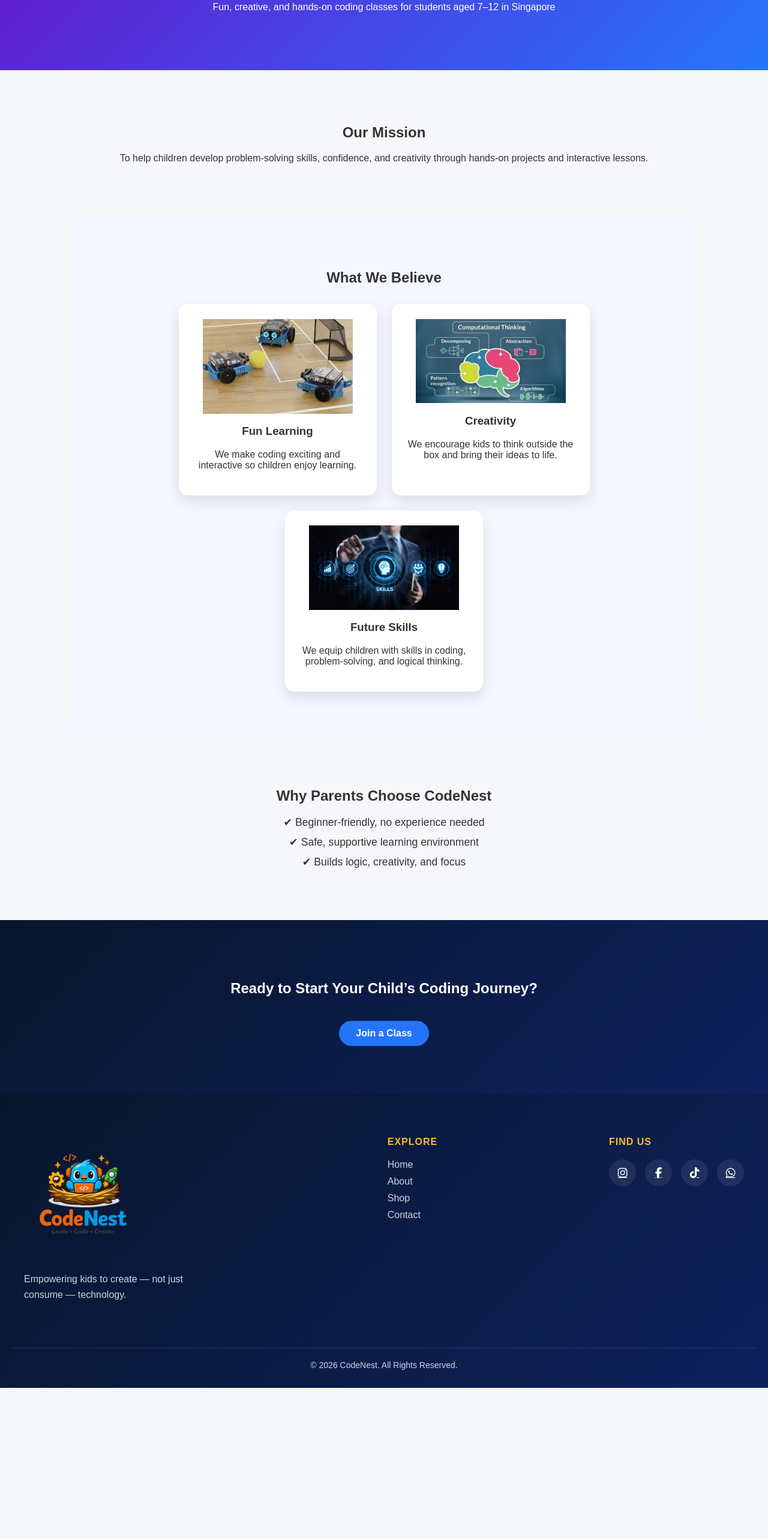
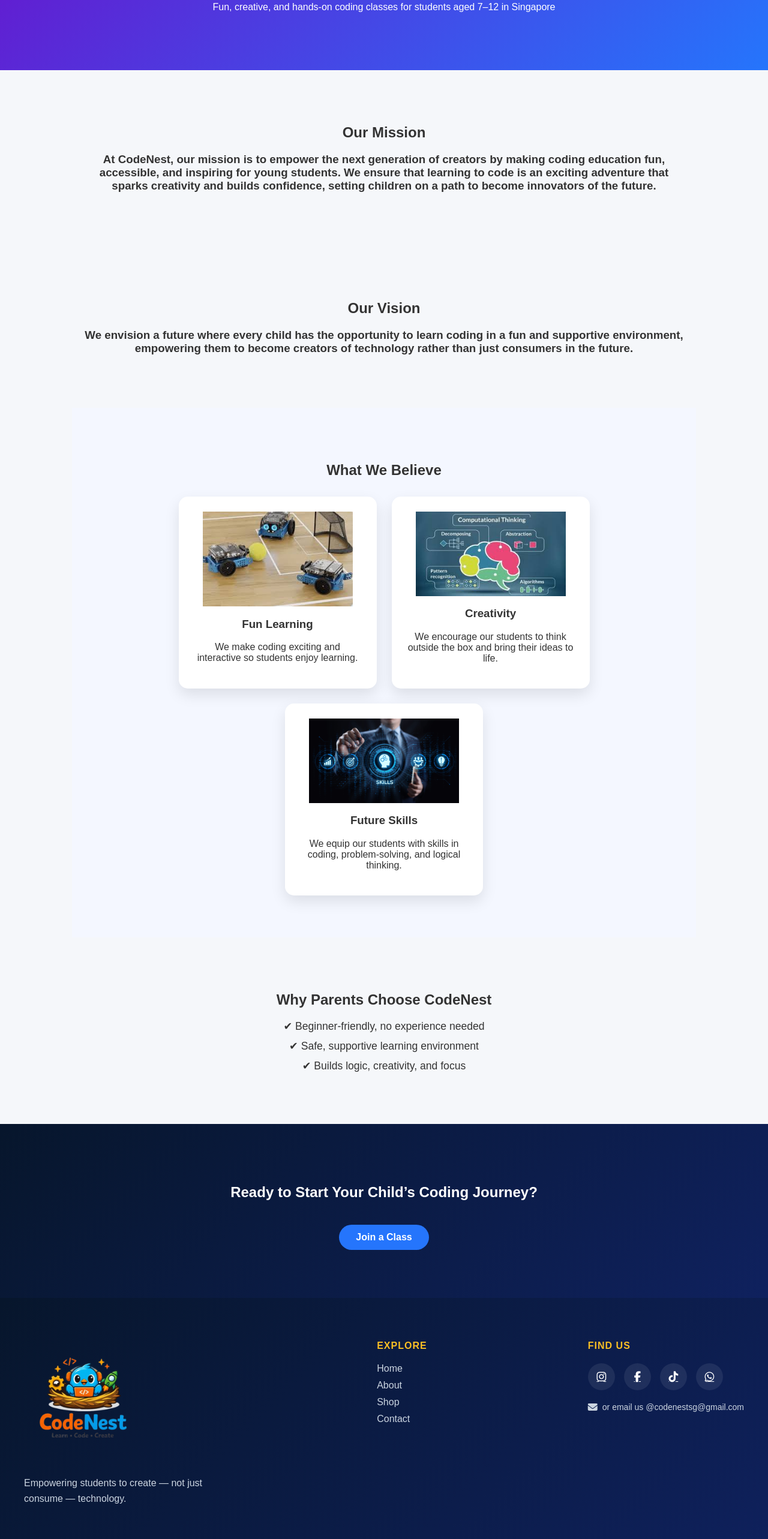
Before and after one commit to vamirion/Website, a website: page public/about.html in a window 1280 px wide. Shown: the part 231-2797 px from the top of the page at 60% size. Before the commit the page ends 2545 px from the top, so only its background shows below. Drawn offline with Linux system fonts and the light colour scheme.

Commit message:
Information update

```diff
--- a/public/about.html
+++ b/public/about.html
@@ -32,10 +32,22 @@
   <section class="about-section">
     <div class="about-text">
       <h2>Our Mission</h2>
-      <p>
-        To help children develop problem-solving skills, confidence, and
-        creativity through hands-on projects and interactive lessons.
-      </p>
+      <h3>
+        At CodeNest, our mission is to empower the next generation of creators by making
+        coding education fun, accessible, and inspiring for young students. We ensure that learning to code is an
+        exciting adventure that sparks creativity and builds confidence, setting children on a path to become innovators of the future.
+      </h3>
+    </div>
+  </section>
+
+  <!-- Our Vision -->
+  <section class="about-section">
+    <div class="about-text">
+      <h2>Our Vision</h2>
+      <h3>
+        We envision a future where every child has the opportunity to learn coding in a fun
+        and supportive environment, empowering them to become creators of technology rather than just consumers in the future.
+      </h3>
     </div>
   </section>
 
@@ -46,17 +58,17 @@
         <div class="feature-card">
             <img src="assets/fun_learning.jpg" alt="Fun Learning">
             <h3>Fun Learning</h3>
-            <p>We make coding exciting and interactive so children enjoy learning.</p>
+            <p>We make coding exciting and interactive so students enjoy learning.</p>
         </div>
         <div class="feature-card">
             <img src="assets/creativity.jpg" alt="Creativity">
             <h3>Creativity</h3>
-            <p>We encourage kids to think outside the box and bring their ideas to life.</p>
+            <p>We encourage our students to think outside the box and bring their ideas to life.</p>
         </div>
         <div class="feature-card">
             <img src="assets/skills.jpg" alt="Skills">
             <h3>Future Skills</h3>
-            <p>We equip children with skills in coding, problem-solving, and logical thinking.</p>
+            <p>We equip our students with skills in coding, problem-solving, and logical thinking.</p>
         </div>
     </div>
   </section>
@@ -83,7 +95,7 @@
 
       <div class="footer-brand">
         <h2><img src="assets/logowwords.png" alt="CodeNest Logo"></h2>
-        <p>Empowering kids to create — not just consume — technology.</p>
+        <p>Empowering students to create — not just consume — technology.</p>
       </div>
 
       <div class="footer-links">
@@ -102,6 +114,12 @@
           <a href="#" aria-label="TikTok"><i class="fab fa-tiktok"></i></a>
           <a href="#" aria-label="WhatsApp"><i class="fab fa-whatsapp"></i></a>
         </div>
+        <div class="footer-email">
+          <a href="mailto:codenestsg@gmail.com">
+          <i class="fas fa-envelope"></i>
+          or email us @codenestsg@gmail.com
+          </a>
+        </div>
       </div>
 
     </div>
```
Also changed, not shown: public/index.html (+7 -7 lines).
